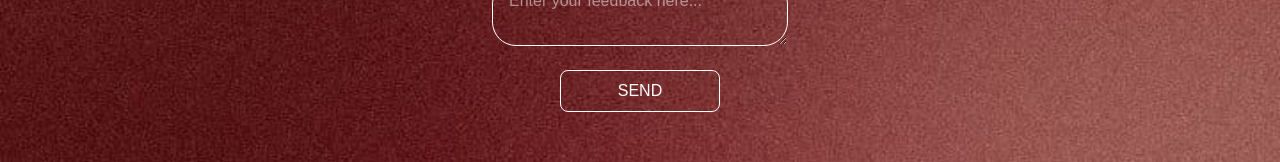
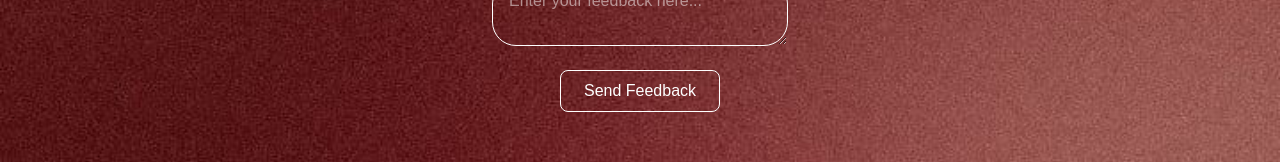
Before and after one commit to rzkditya/odietamo-web, a React (Vite) app: page /toromiMenu in a window 1280 px wide. Shown: the part 1320-1482 px from the top of the page. Built offline with nearby package versions, Linux system fonts and the light colour scheme.

Commit message:
feat: update FeedbackForm component to accept toEmail prop; modify email sending logic and update usage in OdeaPage and ToromiPage

```diff
--- a/package.json
+++ b/package.json
@@ -25,7 +25,7 @@
     "tailwindcss": "^4.3.3"
   },
   "devDependencies": {
-    "@eslint/js": "^10.0.1",
+    "@eslint/js": "^9.39.5",
     "@types/react": "^19.2.18",
     "@types/react-dom": "^19.2.7",
     "@vitejs/plugin-react": "^6.1.1",
--- a/src/components/FeedbackForm.jsx
+++ b/src/components/FeedbackForm.jsx
@@ -1,13 +1,16 @@
 import React, { useRef, useState } from "react";
 import emailjs from "@emailjs/browser";
 
-const FeedbackForm = ({ bgImage }) => {
+const FeedbackForm = ({ bgImage, toEmail }) => {
   const inputStyle =
     "w-74 py-2 px-4 text-white border border-white rounded-3xl mb-2 focus:ring-2 focus:ring-red-300 focus:ring-offset-2 focus:ring-offset-black/40";
 
   const form = useRef();
+  const [loading, setLoading] = useState(false);
+
   const sendEmail = (e) => {
     e.preventDefault();
+    setLoading(true);
 
     emailjs
       .sendForm("service_6l0xmxi", "template_4sis7zt", form.current, {
@@ -15,12 +18,17 @@ const FeedbackForm = ({ bgImage }) => {
       })
       .then(
         () => {
-          console.log("Email sent successfully!");
+          alert("Email sent successfully!");
+          form.current.reset();
         },
         (error) => {
           console.log("Error sending email:", error.text);
+          alert("Failed to send email. Please try again later.");
         },
-      );
+      )
+      .finally(() => {
+        setLoading(false);
+      });
   };
 
   return (
@@ -38,6 +46,7 @@ const FeedbackForm = ({ bgImage }) => {
         className="flex gap-4 w-full justify-center items-center"
       >
         <fieldset className="flex flex-col w-full justify-center items-center text-white gap-4">
+          <input type="hidden" name="to_email" value={toEmail} />
           <div className="flex flex-col gap-2">
             <label htmlFor="name">Name</label>
             <input
@@ -76,7 +85,7 @@ const FeedbackForm = ({ bgImage }) => {
             value="Send"
             className="self-center w-40 text-white py-2 px-4 rounded-lg border border-white hover:bg-main/80 transition-colors"
           >
-            SEND
+            {loading ? "Sending..." : "Send Feedback"}
           </button>
         </fieldset>
       </form>
--- a/src/pages/OdeaPage.jsx
+++ b/src/pages/OdeaPage.jsx
@@ -81,7 +81,7 @@ const OdeaPage = () => {
         </div>
       </div>
 
-      <FeedbackForm bgImage={odeaBG} targetEmail="odietamo.coffee@gmail.com" />
+      <FeedbackForm bgImage={odeaBG} toEmail="odietamo.coffee@gmail.com" />
     </>
   );
 };
--- a/src/pages/ToromiPage.jsx
+++ b/src/pages/ToromiPage.jsx
@@ -84,7 +84,7 @@ const ToromiPage = () => {
         </section>
       </div>
 
-      <FeedbackForm bgImage={toromiBG} targetEmail="" />
+      <FeedbackForm bgImage={toromiBG} toEmail="toromi.suitsu@gmail.com" />
     </>
   );
 };
```
Also changed, not shown: 1 other file (tests, documents, lock files or other folders).
